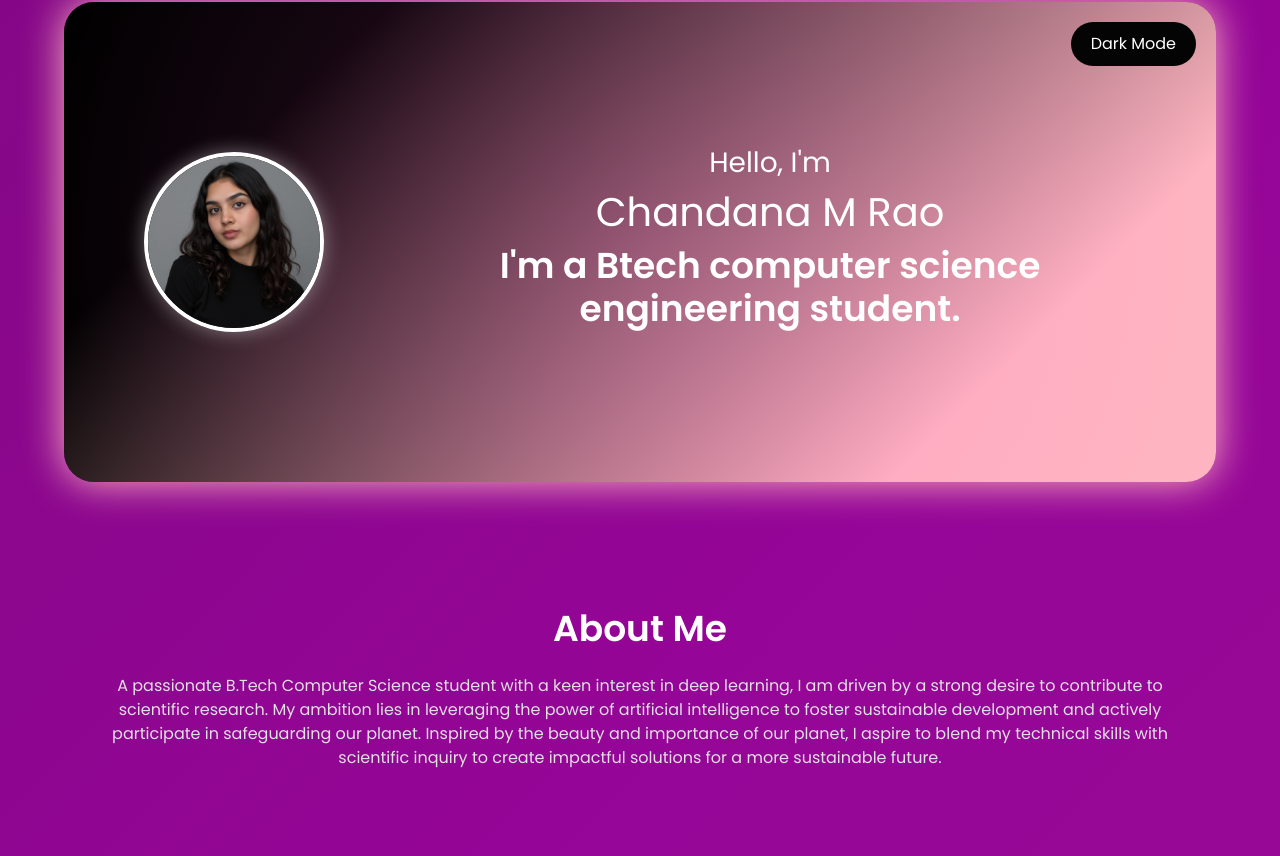
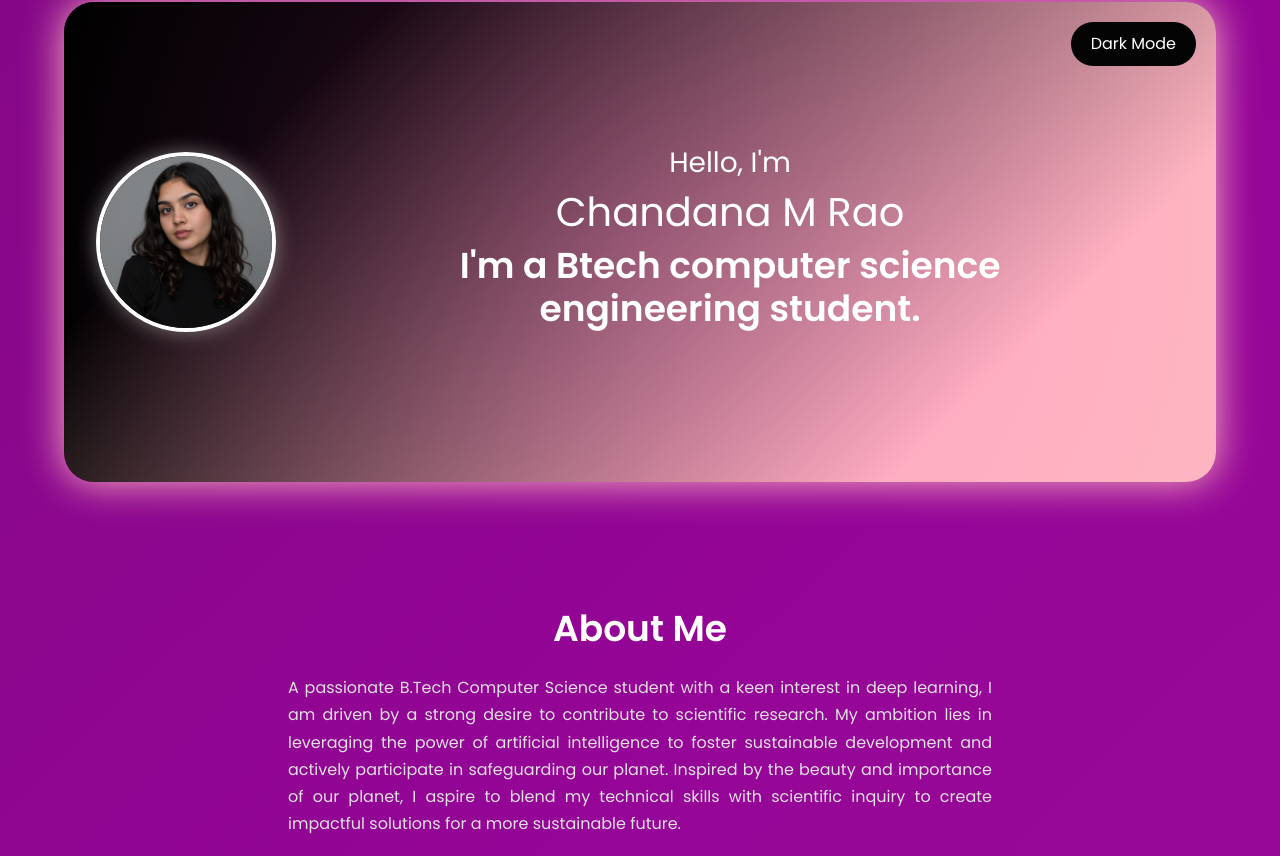
Before and after one commit to chandanamrk/Portfolio, a plain HTML site: page index.html in a window 1280 px wide. Shown: the part 133-989 px from the top of the page. Drawn offline with nearby package versions, Linux system fonts and the light colour scheme.

Commit message:
Update index.html

```diff
--- a/index.html
+++ b/index.html
@@ -280,23 +280,25 @@
         }
 
         .profile-pic-container {
-            flex: 0 0 auto;
-            margin-left: 3rem;
-            margin-right: 2rem;
+            margin: 1rem auto;
             display: flex;
             align-items: center;
             justify-content: center;
+            flex-wrap: wrap;
+            text-align: center;
         }
-
         .profile-pic {
-            width: 180px;
-            height: 180px;
+            width: 30vw;
+            max-width: 180px;
+            height: auto;
+            aspect-ratio: 1 / 1;
             object-fit: cover;
             border-radius: 50%;
             border: 4px solid #fff;
             box-shadow: 0 0 20px rgba(255, 255, 255, 0.4);
             transition: transform 0.3s ease-in-out;
         }
+
 
         .glow-card {
             background: linear-gradient(145deg, #ca2393, #6b026b);
@@ -415,15 +417,21 @@
 
 
 
-    <section id="about" class="container text-center py-5" :class="{ 'light-mode': darkMode }">
-        <h2 class="mb-4">About Me</h2>
-        <p class="mb-3">A passionate B.Tech Computer Science student with a keen interest in deep learning,
-           I am driven by a strong desire to contribute to scientific research.
-            My ambition lies in leveraging the power of artificial intelligence to foster sustainable development
-             and actively participate in safeguarding our planet. Inspired by the beauty and importance of our planet,
-              I aspire to blend my technical skills with scientific inquiry to create impactful solutions for a more sustainable future.</p>
+    <section id="about" class="container py-5" :class="{ 'light-mode': darkMode }">
+  <h2 class="mb-4 text-center">About Me</h2>
+  <div class="row justify-content-center">
+    <div class="col-12 col-md-10 col-lg-8">
+      <p class="mb-3 px-3" style="font-size: 1rem; line-height: 1.7; text-align: justify;">
+        A passionate B.Tech Computer Science student with a keen interest in deep learning,
+        I am driven by a strong desire to contribute to scientific research.
+        My ambition lies in leveraging the power of artificial intelligence to foster sustainable development
+        and actively participate in safeguarding our planet. Inspired by the beauty and importance of our planet,
+        I aspire to blend my technical skills with scientific inquiry to create impactful solutions for a more sustainable future.
+      </p>
+    </div>
+  </div>
+</section>
 
-    </section>
 
     <section id="projects" class="container py-5" :class="{ 'light-mode': darkMode }">
   <h2 class="text-center mb-4">Projects</h2>
```
